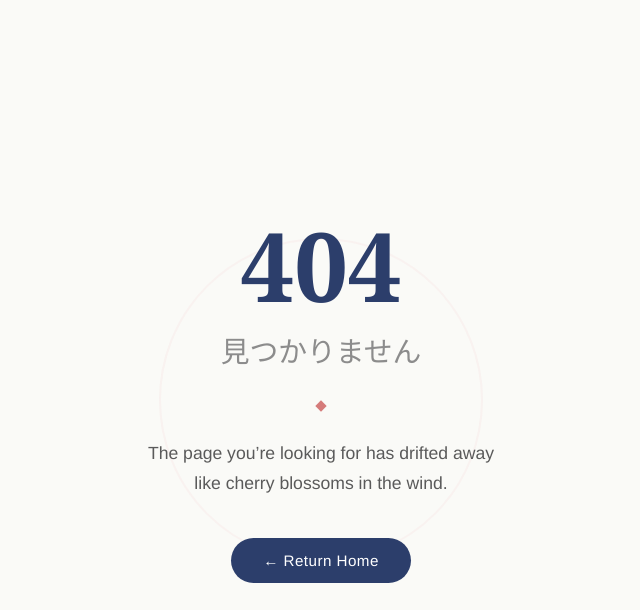
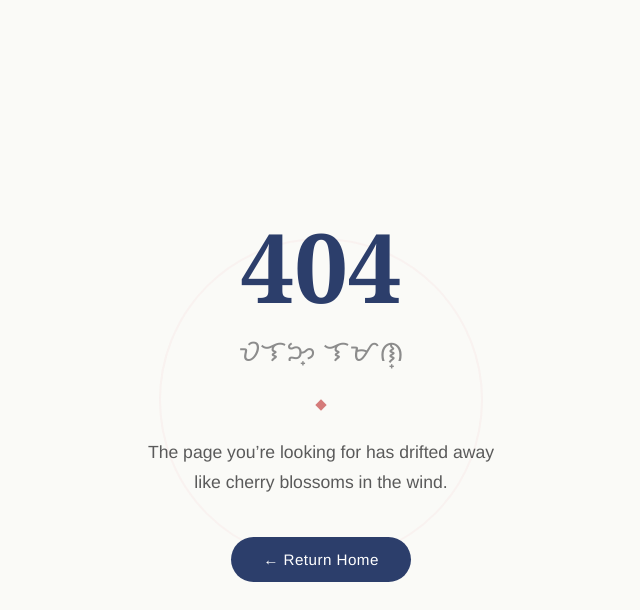
Before and after one commit to callmemark/markspace_system, a Django app: template templates/404.html in a window 1280 px wide. Shown: the top 610 px of the page, without its empty margins (319-959 px from the left). Run offline with Django 5.2, Linux system fonts and the light colour scheme; the template is opened without the code that fills it, so the values that code supplies are empty.

Commit message:
Use baybayin

```diff
--- a/markspace_system/settings.py
+++ b/markspace_system/settings.py
@@ -10,7 +10,7 @@ BASE_DIR = Path(__file__).resolve().parent.parent
 
 
 SECRET_KEY = os.getenv("DJANGO_SECRET_KEY")
-DEBUG = True
+DEBUG = False
 
 CSRF_TRUSTED_ORIGINS = ['https://iammark.space']
 
--- a/templates/404.html
+++ b/templates/404.html
@@ -96,7 +96,7 @@
 <body>
     <div class="container">
         <h1>404</h1>
-        <p class="japanese">見つかりません</p>
+        <p class="japanese">ᜏᜎᜅ᜔ ᜎᜋᜈ᜔</p>
         <div class="divider"></div>
         <p class="message">
             The page you’re looking for has drifted away<br>
```
